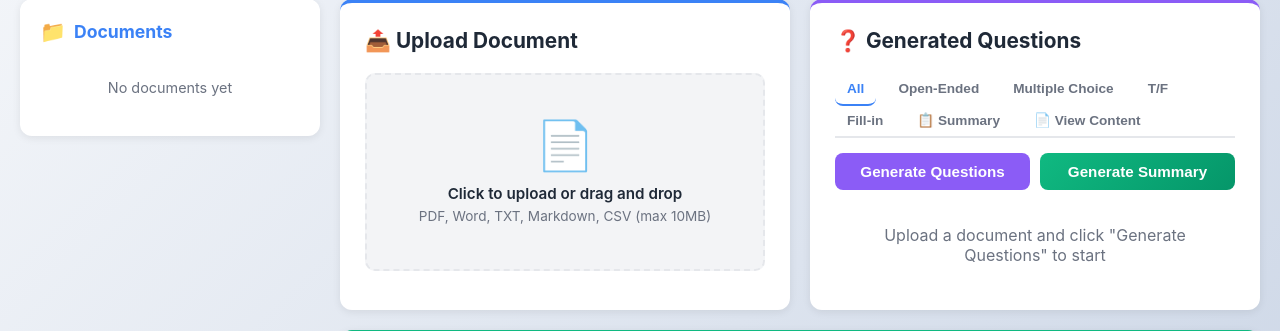
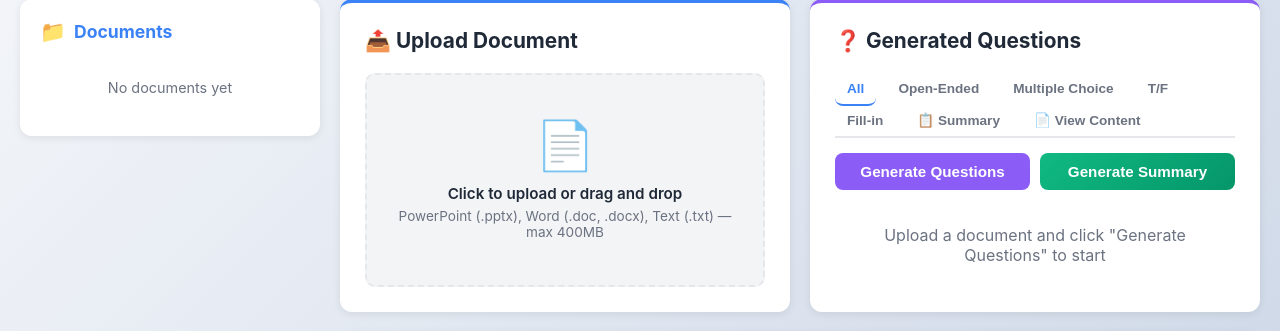
Before and after one commit to ndungutse-tresor/studyapp, a Flask app: page / in a window 1280 px wide. Shown: the part 154-485 px from the top of the page. Run offline with Flask 3, Linux system fonts and the light colour scheme; data that the repository does not hold is empty; some libraries are stand-ins or nearby versions.

Commit message:
Add PPTX support, restrict to pptx/doc/docx/txt, raise limit to 400MB
- Add python-pptx for PowerPoint text extraction (slide by slide)
- Allowed extensions: pptx, txt, doc, docx (removed pdf/md/csv)
- Max upload size: 400MB (was 10MB)
- Gunicorn timeout: 300s (was 120s) to handle large file processing

```diff
--- a/app.py
+++ b/app.py
@@ -34,6 +34,13 @@ try:
 except ImportError:
     PYTHON_DOCX_AVAILABLE = False
 
+try:
+    from pptx import Presentation as PptxPresentation
+    PPTX_AVAILABLE = True
+except ImportError:
+    PPTX_AVAILABLE = False
+    print("⚠️  python-pptx not installed. Run: pip install python-pptx")
+
 # ── App setup ──────────────────────────────────────────────────────────────
 app = Flask(__name__)
 app.secret_key = os.environ.get('SECRET_KEY', 'dev-secret-change-in-production')
@@ -46,8 +53,8 @@ DATABASE_FILE    = os.environ.get('DATABASE_FILE', 'study_data.db')
 # Use /tmp on cloud (ephemeral), local folder otherwise
 IS_PRODUCTION    = bool(os.environ.get('RENDER') or os.environ.get('RAILWAY_ENVIRONMENT'))
 UPLOAD_FOLDER    = '/tmp/uploads' if IS_PRODUCTION else 'uploads'
-ALLOWED_EXTENSIONS = {'pdf', 'txt', 'docx', 'doc', 'md', 'csv'}
-MAX_FILE_SIZE    = 10 * 1024 * 1024   # 10 MB
+ALLOWED_EXTENSIONS = {'pptx', 'txt', 'docx', 'doc'}
+MAX_FILE_SIZE    = 400 * 1024 * 1024  # 400 MB
 MAX_CONTENT_PER_DOC = 20000
 
 os.makedirs(UPLOAD_FOLDER, exist_ok=True)
@@ -289,18 +296,17 @@ def extract_text_from_file(filepath):
     ext = filepath.rsplit('.', 1)[1].lower()
     text = ''
 
-    if ext == 'pdf':
-        if not PYPDF_AVAILABLE:
-            raise Exception('PyPDF2 not installed')
-        with open(filepath, 'rb') as f:
-            reader = pypdf.PdfReader(f)
-            for i, page in enumerate(reader.pages):
-                try:
-                    text += f'\n--- Page {i+1} ---\n' + (page.extract_text() or '')
-                except Exception:
-                    continue
+    if ext == 'pptx':
+        if not PPTX_AVAILABLE:
+            raise Exception('python-pptx not installed. Run: pip install python-pptx')
+        prs = PptxPresentation(filepath)
+        for i, slide in enumerate(prs.slides, 1):
+            text += f'\n--- Slide {i} ---\n'
+            for shape in slide.shapes:
+                if hasattr(shape, 'text') and shape.text.strip():
+                    text += shape.text.strip() + '\n'
 
-    elif ext in ('txt', 'md'):
+    elif ext == 'txt':
         try:
             with open(filepath, encoding='utf-8') as f:
                 text = f.read()
@@ -313,10 +319,6 @@ def extract_text_from_file(filepath):
             raise Exception('python-docx not installed')
         doc = DocxDocument(filepath)
         text = '\n'.join(p.text for p in doc.paragraphs if p.text.strip())
-
-    elif ext == 'csv':
-        with open(filepath, encoding='utf-8') as f:
-            text = f.read()
 
     text = re.sub(r'\n{3,}', '\n\n', text).strip()
     if not text:
@@ -696,7 +698,7 @@ def health():
         'groq_package_installed': GROQ_AVAILABLE,
         'groq_key_set': bool(GROQ_API_KEY),
         'features': {
-            'pdf_support': PYPDF_AVAILABLE,
+            'pptx_support': PPTX_AVAILABLE,
             'docx_support': PYTHON_DOCX_AVAILABLE,
             'ai_enabled': GROQ_AVAILABLE and bool(GROQ_API_KEY),
         },
@@ -739,8 +741,8 @@ def startup():
     print('='*50)
     print(f'  Database : {"PostgreSQL" if USE_POSTGRES else f"SQLite ({DATABASE_FILE})"}')
     print(f'  Groq     : {"Enabled (" + GROQ_MODEL + ")" if groq_client else "Not configured — set GROQ_API_KEY"}')
-    print(f'  PDF      : {"Enabled" if PYPDF_AVAILABLE else "Not installed"}')
-    print(f'  DOCX     : {"Enabled" if PYTHON_DOCX_AVAILABLE else "Not installed"}')
+    print(f'  PPTX     : {"Enabled" if PPTX_AVAILABLE else "Not installed"}')
+    print(f'  DOCX/DOC : {"Enabled" if PYTHON_DOCX_AVAILABLE else "Not installed"}')
 
     init_db()
     print('✓ Database initialized')
--- a/requirements.txt
+++ b/requirements.txt
@@ -2,7 +2,7 @@ Flask==3.0.0
 Flask-CORS==4.0.0
 Werkzeug==3.0.1
 groq>=0.8.0
-PyPDF2==3.0.1
+python-pptx==0.6.23
 python-docx==0.8.11
 gunicorn==21.2.0
 psycopg2-binary==2.9.10
--- a/templates/index.html
+++ b/templates/index.html
@@ -721,13 +721,13 @@
                     <div class="upload-area" id="uploadArea">
                         <div class="upload-icon">📄</div>
                         <p class="main-text">Click to upload or drag and drop</p>
-                        <p class="sub-text">PDF, Word, TXT, Markdown, CSV (max 10MB)</p>
+                        <p class="sub-text">PowerPoint (.pptx), Word (.doc, .docx), Text (.txt) — max 400MB</p>
                     </div>
                     <div class="uploading" id="uploading">
                         <div class="spinner"></div>
                         <p>Uploading and processing...</p>
                     </div>
-                    <input type="file" id="fileInput" accept=".pdf,.docx,.doc,.txt,.md,.csv">
+                    <input type="file" id="fileInput" accept=".pptx,.docx,.doc,.txt">
                 </div>
 
                 <!-- QUESTIONS CARD -->
@@ -891,8 +891,8 @@
 
         // ========== FILE UPLOAD ==========
         async function handleFileUpload(file) {
-            if (file.size > 10 * 1024 * 1024) {
-                showAlert('File is too large (max 10MB)', 'error');
+            if (file.size > 400 * 1024 * 1024) {
+                showAlert('File is too large (max 400MB)', 'error');
                 return;
             }
 
```
Also changed, not shown: 1 other file.
